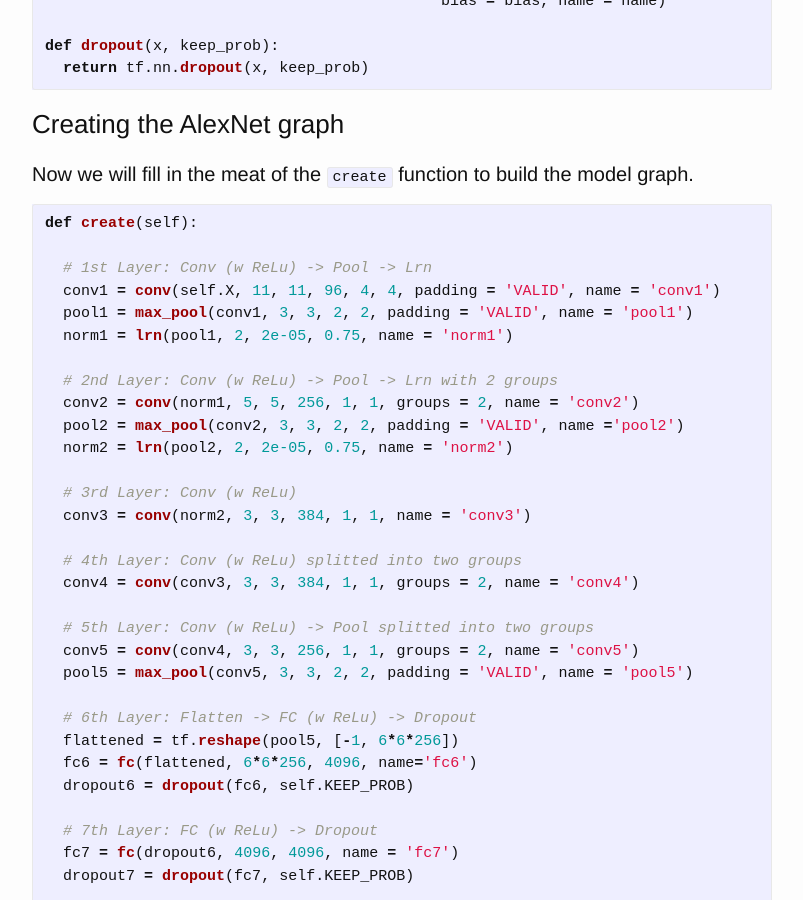
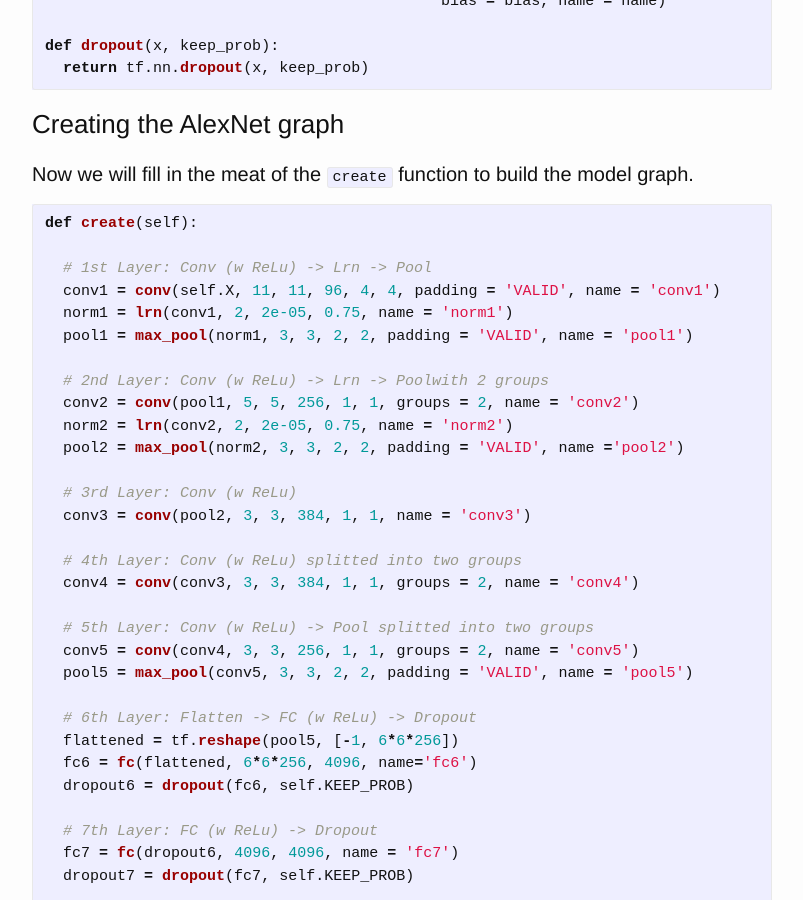
Before and after one commit to kratzert/kratzert.github.io, a Jekyll site: the page built from _posts/2017/2017-02-24-finetuning-alexnet-with-tensorflow.markdown, in a window 1280 px wide and 900 px high, scrolled down 5521 px. Shown: the whole window, without its empty margins (238-1041 px from the left). Built offline with Jekyll 4.4.1, drawn with Linux system fonts in a browser that asks for light colours; comment, search, counter and statistics services are not loaded.

Commit message:
Code bugfix in finetune AlexNet code

````diff
--- a/_posts/2017/2017-02-24-finetuning-alexnet-with-tensorflow.markdown
+++ b/_posts/2017/2017-02-24-finetuning-alexnet-with-tensorflow.markdown
@@ -176,18 +176,18 @@
 ```python
 def create(self):
 
-  # 1st Layer: Conv (w ReLu) -> Pool -> Lrn
+  # 1st Layer: Conv (w ReLu) -> Lrn -> Pool
   conv1 = conv(self.X, 11, 11, 96, 4, 4, padding = 'VALID', name = 'conv1')
-  pool1 = max_pool(conv1, 3, 3, 2, 2, padding = 'VALID', name = 'pool1')
-  norm1 = lrn(pool1, 2, 2e-05, 0.75, name = 'norm1')
+  norm1 = lrn(conv1, 2, 2e-05, 0.75, name = 'norm1')
+  pool1 = max_pool(norm1, 3, 3, 2, 2, padding = 'VALID', name = 'pool1')
 
-  # 2nd Layer: Conv (w ReLu) -> Pool -> Lrn with 2 groups
-  conv2 = conv(norm1, 5, 5, 256, 1, 1, groups = 2, name = 'conv2')
-  pool2 = max_pool(conv2, 3, 3, 2, 2, padding = 'VALID', name ='pool2')
-  norm2 = lrn(pool2, 2, 2e-05, 0.75, name = 'norm2')
+  # 2nd Layer: Conv (w ReLu) -> Lrn -> Poolwith 2 groups
+  conv2 = conv(pool1, 5, 5, 256, 1, 1, groups = 2, name = 'conv2')
+  norm2 = lrn(conv2, 2, 2e-05, 0.75, name = 'norm2')
+  pool2 = max_pool(norm2, 3, 3, 2, 2, padding = 'VALID', name ='pool2')
 
   # 3rd Layer: Conv (w ReLu)
-  conv3 = conv(norm2, 3, 3, 384, 1, 1, name = 'conv3')
+  conv3 = conv(pool2, 3, 3, 384, 1, 1, name = 'conv3')
 
   # 4th Layer: Conv (w ReLu) splitted into two groups
   conv4 = conv(conv3, 3, 3, 384, 1, 1, groups = 2, name = 'conv4')
````
